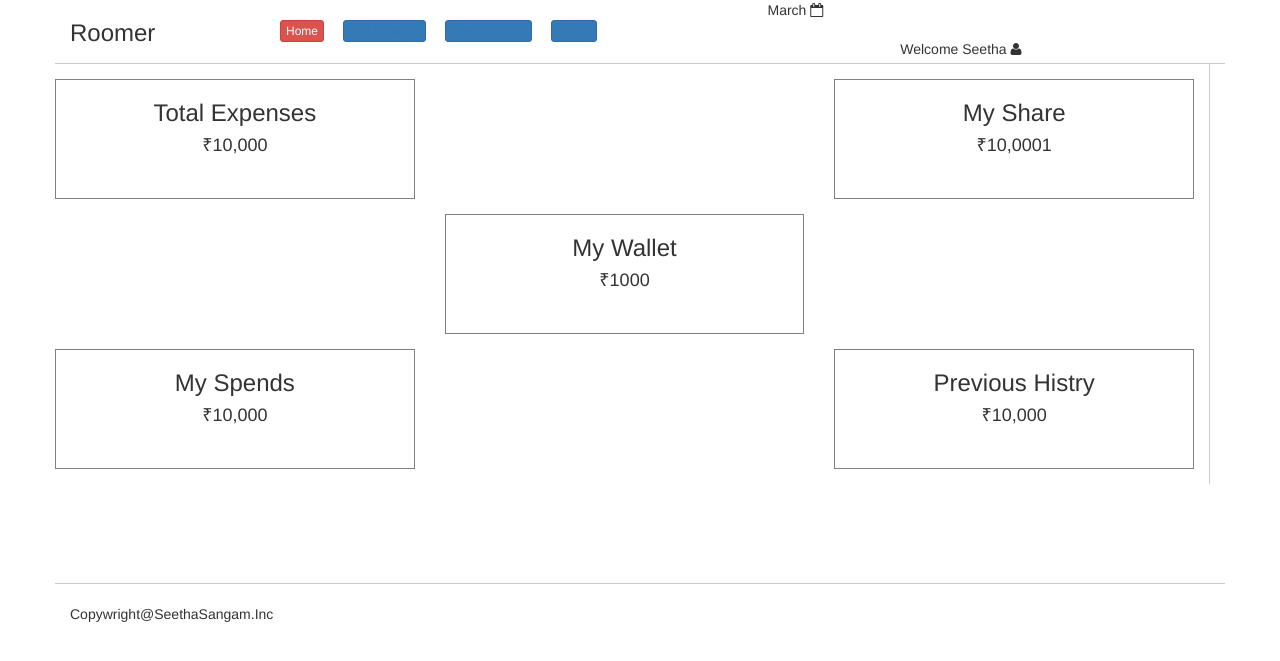
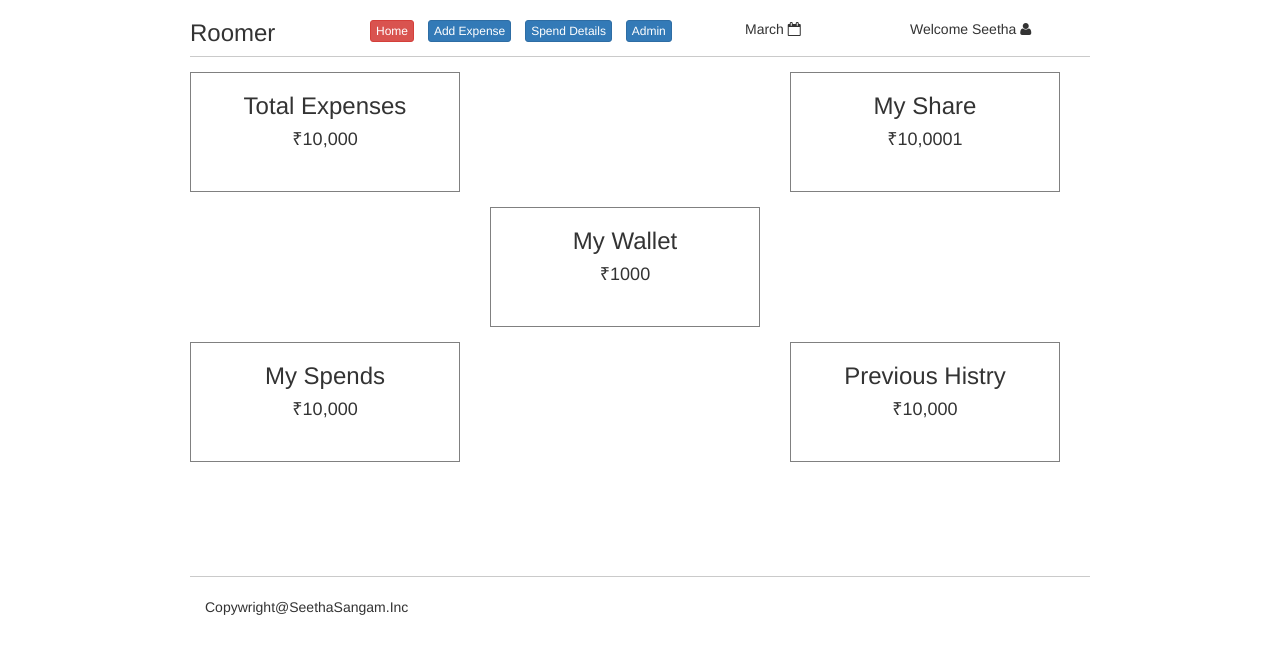
Before and after one commit to grsind19/Roomer, a PHP site: page / in a window 1280 px wide. Shown: the top 661 px of the page. Run offline with PHP 8.4, Linux system fonts and the light colour scheme.

Commit message:
css added

```diff
--- a/app/styles.css
+++ b/app/styles.css
@@ -1,4 +1,11 @@
- .mainHeader{
+.container{
+    width:900px !important;
+}
+#logo{
+    padding-left: 0px;
+}
+
+.mainHeader{
           border-bottom: 1px solid rgb(202, 202, 202);
         }
         .menuData{
@@ -9,11 +16,12 @@
             margin-bottom: 10px;
         }
         .menuItem{
-            margin-right: 15px;
+            margin-right: 10px;
+
         }
-        .loginText{
+        .loginText,.selectMonth{
               line-height: 28px;
-              width: 70%;
+              width: 50%;
               margin-top: 15px;
               float: right;
         }
@@ -35,5 +43,9 @@
   text-align: center;
 }
 .contentContainer{
-    border-right: 1px solid rgb(202, 202, 202);
+
 }
+.menuText a, .menuText a:hover {
+    color: white !important;/*later remove*/
+    text-decoration: none;
+}
```
